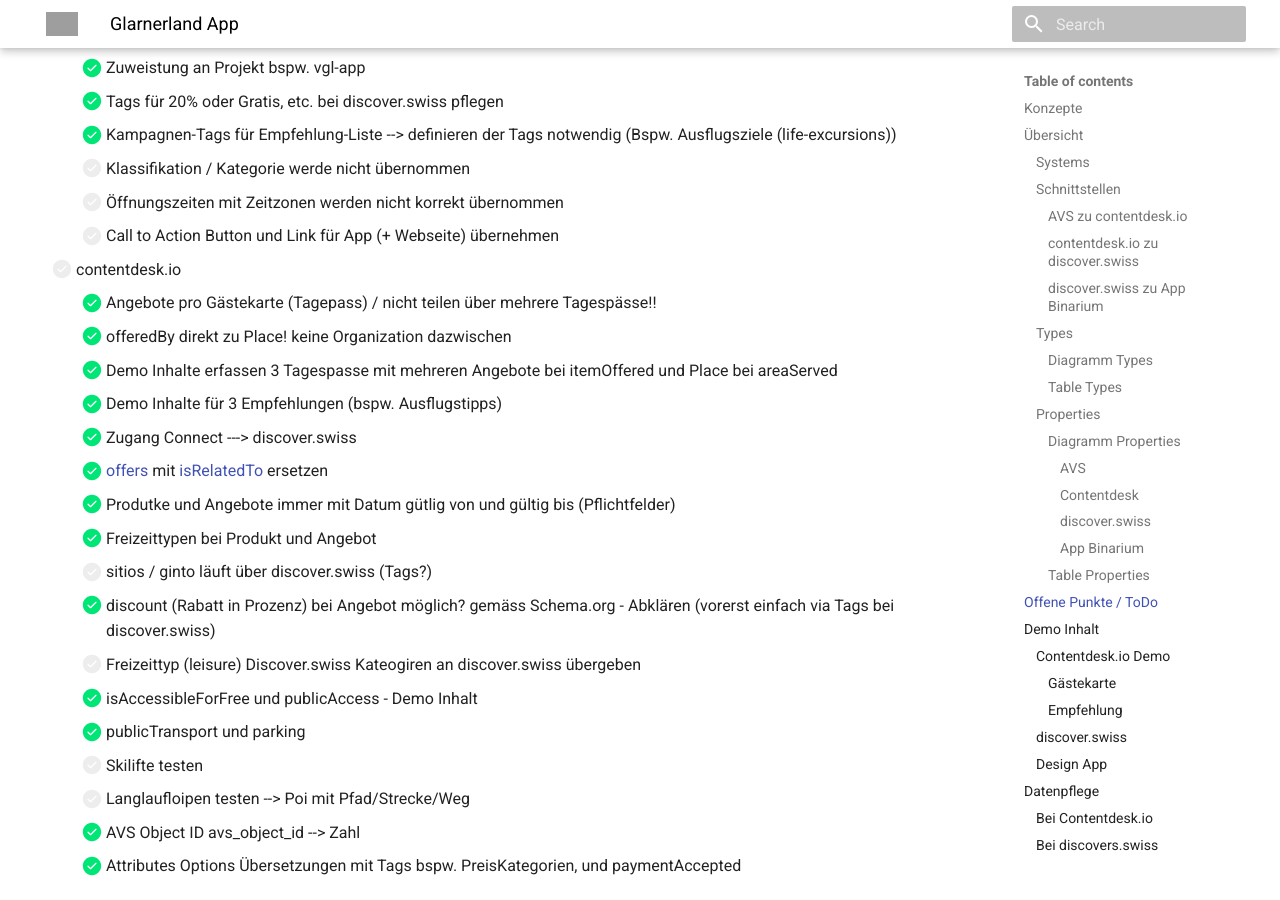
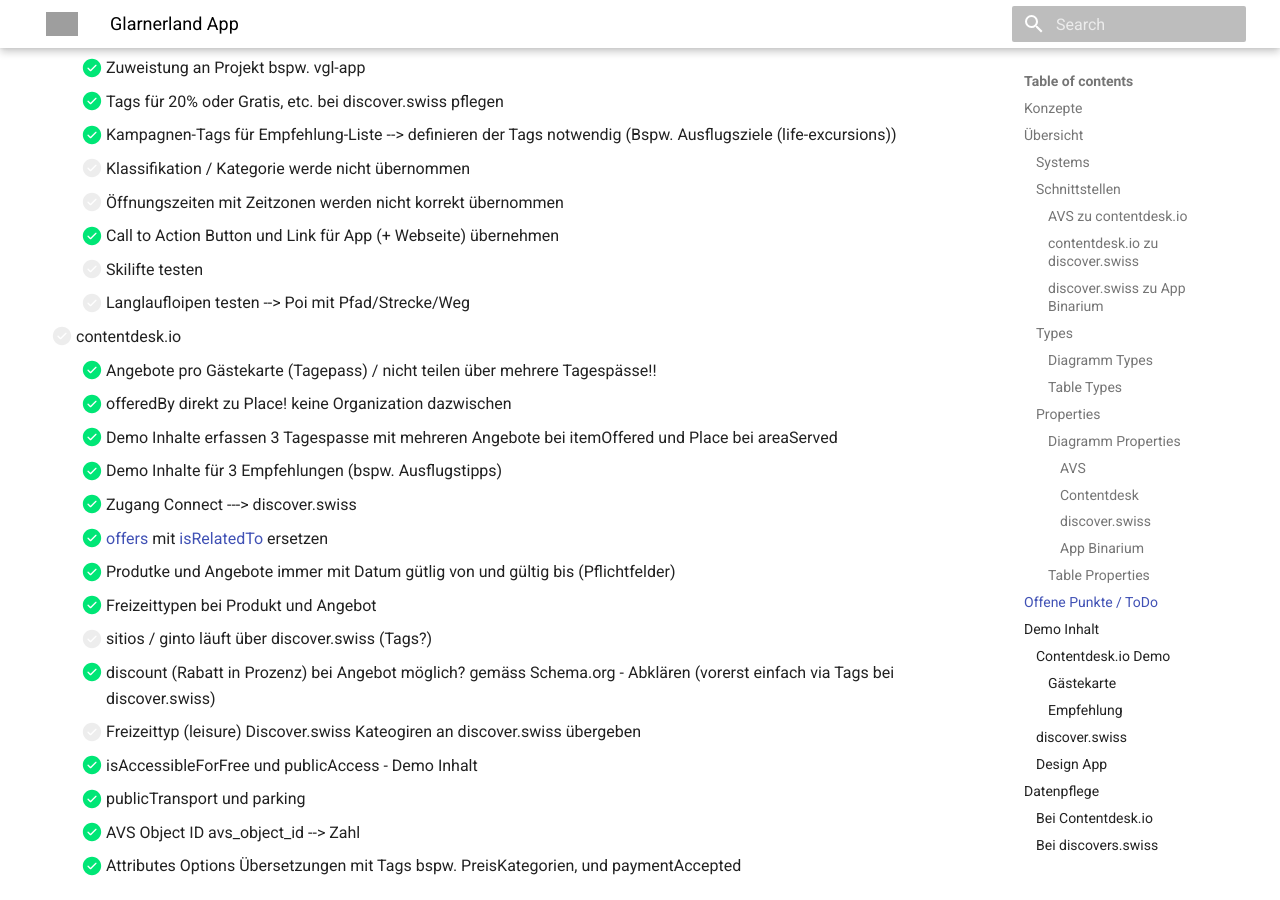
Before and after one commit to tsolenthaler/docs.contentdesk.io, an MkDocs documentation site: the page built from docs/projects/glarnerlandApp.md, in a window 1280 px wide and 900 px high, scrolled down 5994 px. Built offline with MkDocs 1.6.1 and Material for MkDocs 9.7.7, drawn with Linux system fonts in a browser that asks for light colours; part of the change alters nothing that is shown; grey boxes are pictures that could not be loaded.

```diff
--- a/docs/projects/glarnerlandApp.md
+++ b/docs/projects/glarnerlandApp.md
@@ -273,7 +273,9 @@ classDiagram
     * [x] Kampagnen-Tags für Empfehlung-Liste --> definieren der Tags notwendig (Bspw. Ausflugsziele (life-excursions))
     * [ ] Klassifikation / Kategorie werde nicht übernommen
     * [ ] Öffnungszeiten mit Zeitzonen werden nicht korrekt übernommen
-    * [ ] Call to Action Button und Link für App (+ Webseite) übernehmen
+    * [x] Call to Action Button und Link für App (+ Webseite) übernehmen
+    * [ ] Skilifte testen
+    * [ ] Langlaufloipen testen --> Poi mit Pfad/Strecke/Weg
 
 - [ ] contentdesk.io
     * [x] Angebote pro Gästekarte (Tagepass) / nicht teilen über mehrere Tagespässe!!
@@ -289,8 +291,6 @@ classDiagram
     * [ ] Freizeittyp (leisure) Discover.swiss Kateogiren an discover.swiss übergeben
     * [x] isAccessibleForFree und publicAccess - Demo Inhalt
     * [x] publicTransport und parking
-    * [ ] Skilifte testen
-    * [ ] Langlaufloipen testen --> Poi mit Pfad/Strecke/Weg
     * [x] AVS Object ID avs_object_id --> Zahl
     * [x] Attributes Options Übersetzungen mit Tags bspw. PreisKategorien, und paymentAccepted
 
```
